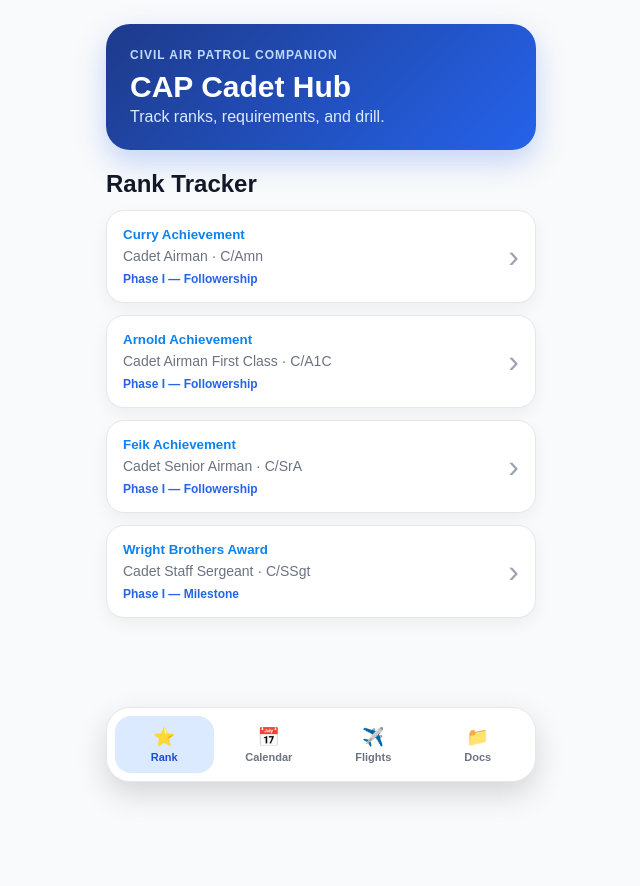
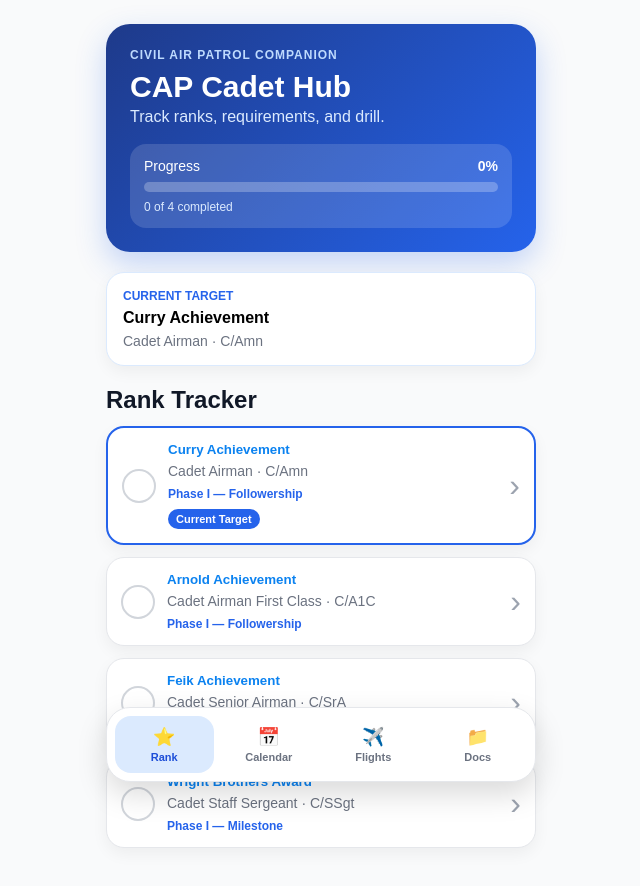
Before and after one commit to JLawrence36/C.A.P-Cadet-Hub, a React (Vite) app: page / in a window 1280 px wide. Shown: the top 886 px of the page, without its empty margins (319-959 px from the left). Before the commit the page ends 800 px from the top, so only its background shows below. Built offline with nearby package versions, Linux system fonts and the light colour scheme.

Commit message:
Update App.jsx

```diff
--- a/src/App.jsx
+++ b/src/App.jsx
@@ -1,4 +1,4 @@
-import { useState } from "react";
+import { useEffect, useState } from "react";
 
 const ACHIEVEMENTS = [
   {
@@ -176,6 +176,27 @@
   const [selected, setSelected] = useState(null);
   const [detailTab, setDetailTab] = useState("requirements");
 
+  const [completedIds, setCompletedIds] = useState(() => {
+    const saved = localStorage.getItem("cap_completed_ids");
+    return saved ? JSON.parse(saved) : [];
+  });
+
+  useEffect(() => {
+    localStorage.setItem("cap_completed_ids", JSON.stringify(completedIds));
+  }, [completedIds]);
+
+  const completedCount = completedIds.length;
+  const progress = Math.round((completedCount / ACHIEVEMENTS.length) * 100);
+  const currentAchievement =
+    ACHIEVEMENTS.find((a) => !completedIds.includes(a.id)) ||
+    ACHIEVEMENTS[ACHIEVEMENTS.length - 1];
+
+  function toggleCompleted(id) {
+    setCompletedIds((prev) =>
+      prev.includes(id) ? prev.filter((item) => item !== id) : [...prev, id]
+    );
+  }
+
   function openAchievement(achievement) {
     setSelected(achievement);
     setDetailTab("requirements");
@@ -195,10 +216,21 @@
             detailTab={detailTab}
             setDetailTab={setDetailTab}
             onBack={() => setSelected(null)}
+            completedIds={completedIds}
+            toggleCompleted={toggleCompleted}
           />
         ) : (
           <>
-            {activeTab === "rank" && <RankTab onSelect={openAchievement} />}
+            {activeTab === "rank" && (
+              <RankTab
+                onSelect={openAchievement}
+                completedIds={completedIds}
+                toggleCompleted={toggleCompleted}
+                progress={progress}
+                currentAchievement={currentAchievement}
+                completedCount={completedCount}
+              />
+            )}
             {activeTab === "calendar" && <CalendarTab />}
             {activeTab === "flights" && <FlightsTab />}
             {activeTab === "docs" && <DocsTab />}
@@ -245,38 +277,97 @@
   );
 }
 
-function RankTab({ onSelect }) {
+function RankTab({
+  onSelect,
+  completedIds,
+  toggleCompleted,
+  progress,
+  currentAchievement,
+  completedCount
+}) {
   return (
     <>
       <div style={hero}>
         <p style={eyebrow}>Civil Air Patrol Companion</p>
         <h1 style={title}>CAP Cadet Hub</h1>
         <p style={subtitle}>Track ranks, requirements, and drill.</p>
+
+        <div style={progressBox}>
+          <div style={progressHeader}>
+            <span>Progress</span>
+            <strong>{progress}%</strong>
+          </div>
+          <div style={progressBar}>
+            <div style={{ ...progressFill, width: `${progress}%` }} />
+          </div>
+          <p style={progressText}>
+            {completedCount} of {ACHIEVEMENTS.length} completed
+          </p>
+        </div>
+      </div>
+
+      <div style={currentBox}>
+        <p style={smallLabel}>Current Target</p>
+        <strong>{currentAchievement.name}</strong>
+        <p style={cardText}>
+          {currentAchievement.rank} · {currentAchievement.abbr}
+        </p>
       </div>
 
       <h2 style={sectionTitle}>Rank Tracker</h2>
 
-      {ACHIEVEMENTS.map((achievement) => (
+      {ACHIEVEMENTS.map((achievement) => {
+        const done = completedIds.includes(achievement.id);
+        const isCurrent = currentAchievement.id === achievement.id && !done;
+
+        return (
+          <div
+            key={achievement.id}
+            style={{
+              ...card,
+              border: isCurrent
+                ? "2px solid #2563eb"
+                : done
+                ? "2px solid #22c55e"
+                : "1px solid #e5e7eb"
+            }}
+          >
             <button
-          key={achievement.id}
-          style={card}
-          onClick={() => onSelect(achievement)}
+              style={checkButton(done)}
+              onClick={() => toggleCompleted(achievement.id)}
             >
+              {done ? "✓" : ""}
+            </button>
+
+            <button style={cardMainButton} onClick={() => onSelect(achievement)}>
               <div>
                 <strong style={blueText}>{achievement.name}</strong>
                 <p style={cardText}>
                   {achievement.rank} · {achievement.abbr}
                 </p>
                 <p style={phaseText}>{achievement.phase}</p>
+                {isCurrent && <p style={currentTag}>Current Target</p>}
+                {done && <p style={doneTag}>Completed</p>}
               </div>
               <span style={arrow}>›</span>
             </button>
-      ))}
+          </div>
+        );
+      })}
     </>
   );
 }
 
-function AchievementDetail({ selected, detailTab, setDetailTab, onBack }) {
+function AchievementDetail({
+  selected,
+  detailTab,
+  setDetailTab,
+  onBack,
+  completedIds,
+  toggleCompleted
+}) {
+  const done = completedIds.includes(selected.id);
+
   return (
     <>
       <button style={backButton} onClick={onBack}>
@@ -289,6 +380,10 @@
         <p style={subtitle}>
           {selected.rank} · {selected.abbr}
         </p>
+
+        <button style={detailCompleteButton(done)} onClick={() => toggleCompleted(selected.id)}>
+          {done ? "✓ Marked Complete" : "Mark Achievement Complete"}
+        </button>
       </div>
 
       <p style={overview}>{selected.overview}</p>
@@ -453,6 +548,56 @@
   color: "#dbeafe"
 };
 
+const progressBox = {
+  marginTop: "18px",
+  background: "rgba(255,255,255,0.14)",
+  borderRadius: "16px",
+  padding: "14px"
+};
+
+const progressHeader = {
+  display: "flex",
+  justifyContent: "space-between",
+  fontSize: "14px",
+  marginBottom: "8px"
+};
+
+const progressBar = {
+  height: "10px",
+  background: "rgba(255,255,255,0.25)",
+  borderRadius: "999px",
+  overflow: "hidden"
+};
+
+const progressFill = {
+  height: "100%",
+  background: "#facc15",
+  borderRadius: "999px"
+};
+
+const progressText = {
+  margin: "8px 0 0",
+  fontSize: "12px",
+  color: "#dbeafe"
+};
+
+const currentBox = {
+  background: "white",
+  border: "1px solid #dbeafe",
+  borderRadius: "18px",
+  padding: "16px",
+  marginBottom: "20px",
+  boxShadow: "0 6px 16px rgba(0,0,0,0.05)"
+};
+
+const smallLabel = {
+  margin: "0 0 6px",
+  color: "#2563eb",
+  fontSize: "12px",
+  fontWeight: "bold",
+  textTransform: "uppercase"
+};
+
 const sectionTitle = {
   color: "#111827",
   marginBottom: "12px"
@@ -461,17 +606,54 @@
 const card = {
   width: "100%",
   background: "white",
-  border: "1px solid #e5e7eb",
   borderRadius: "18px",
-  padding: "16px",
+  padding: "14px",
   marginBottom: "12px",
+  display: "flex",
+  alignItems: "center",
+  gap: "12px",
+  boxShadow: "0 6px 16px rgba(0,0,0,0.05)",
+  color: "#111827"
+};
+
+const cardMainButton = {
+  flex: 1,
+  border: "none",
+  background: "transparent",
   textAlign: "left",
   display: "flex",
   justifyContent: "space-between",
   alignItems: "center",
-  boxShadow: "0 6px 16px rgba(0,0,0,0.05)",
-  color: "#111827"
+  color: "#111827",
+  padding: 0
 };
+
+function checkButton(done) {
+  return {
+    width: "34px",
+    height: "34px",
+    borderRadius: "999px",
+    border: done ? "2px solid #22c55e" : "2px solid #d1d5db",
+    background: done ? "#22c55e" : "white",
+    color: "white",
+    fontWeight: "bold",
+    fontSize: "18px",
+    flexShrink: 0
+  };
+}
+
+function detailCompleteButton(done) {
+  return {
+    marginTop: "16px",
+    width: "100%",
+    border: "none",
+    borderRadius: "14px",
+    padding: "12px",
+    background: done ? "#22c55e" : "white",
+    color: done ? "white" : "#1e3a8a",
+    fontWeight: "bold"
+  };
+}
 
 const docCard = {
   width: "100%",
@@ -503,6 +685,28 @@
   margin: "8px 0 0",
   color: "#2563eb",
   fontSize: "12px",
+  fontWeight: "bold"
+};
+
+const currentTag = {
+  margin: "8px 0 0",
+  color: "#ffffff",
+  background: "#2563eb",
+  display: "inline-block",
+  padding: "4px 8px",
+  borderRadius: "999px",
+  fontSize: "11px",
+  fontWeight: "bold"
+};
+
+const doneTag = {
+  margin: "8px 0 0",
+  color: "#ffffff",
+  background: "#22c55e",
+  display: "inline-block",
+  padding: "4px 8px",
+  borderRadius: "999px",
+  fontSize: "11px",
   fontWeight: "bold"
 };
 
```
Lines whose indentation alone changed are shown as unchanged.
